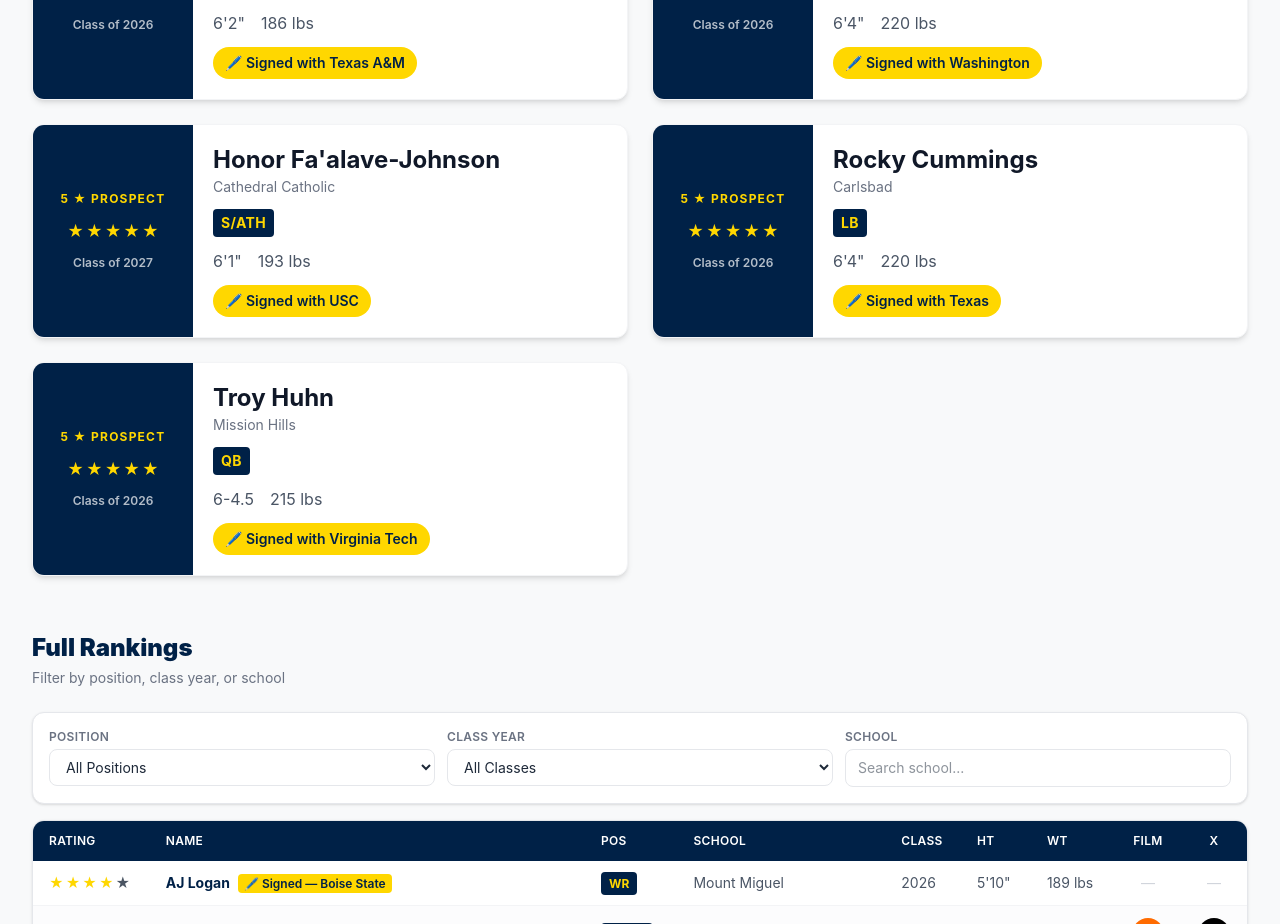
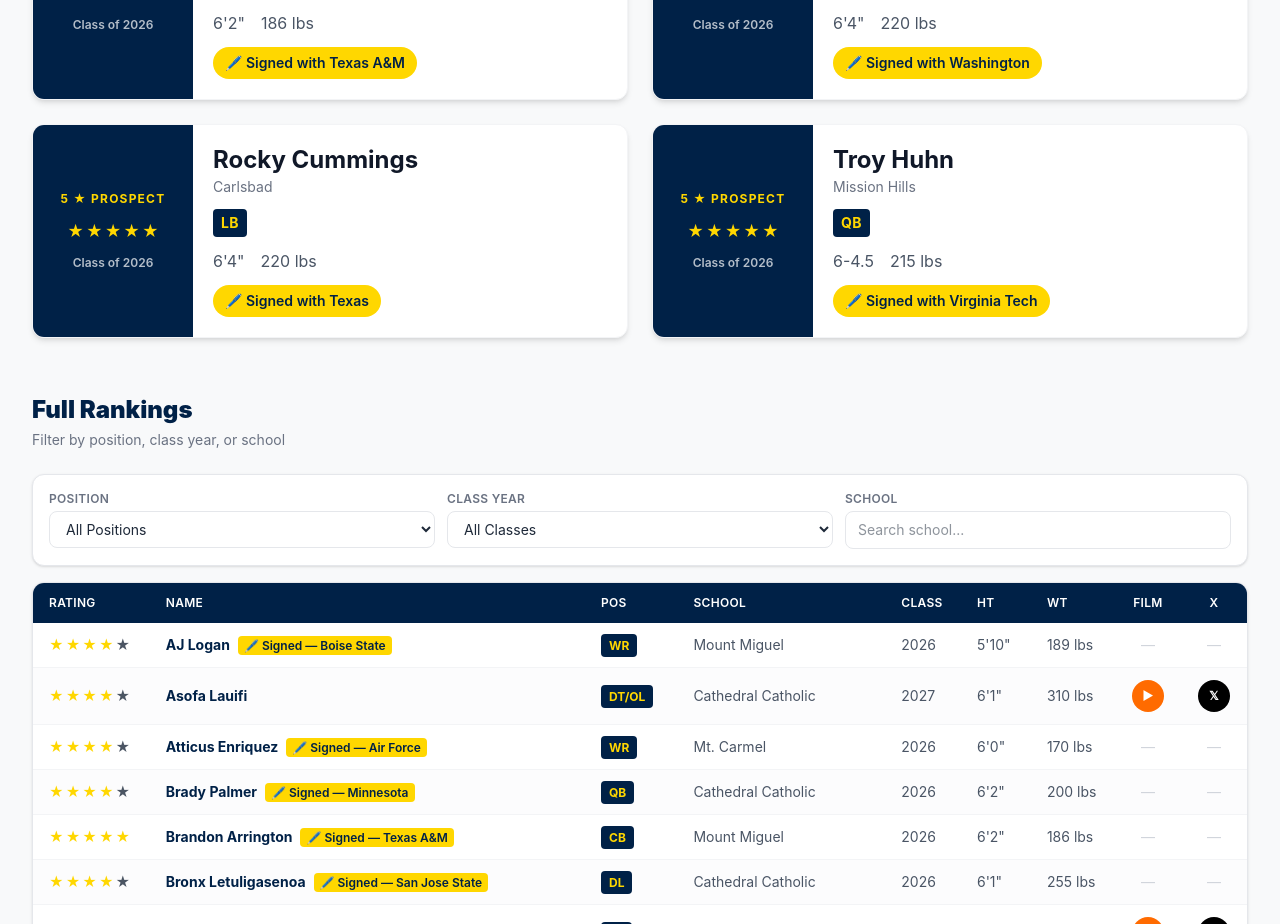
Before and after one commit to CloneJT1/samtaumoepeau, a Next.js app: page / in a window 1280 px wide. Shown: the part 1780-2704 px from the top of the page. Built offline with nearby package versions, Linux system fonts and the light colour scheme.

Commit message:
Fix: exclude 2027 players from 2026 5-star section

```diff
--- a/app/page.tsx
+++ b/app/page.tsx
@@ -14,7 +14,7 @@ export const metadata: Metadata = {
 
 export default function HomePage() {
   const players = getPlayers();
-  const top10 = players.filter((p) => p.stars === 5);
+  const top10 = players.filter((p) => p.stars === 5 && p.classYear === 2026);
 
   return (
     <>
```
